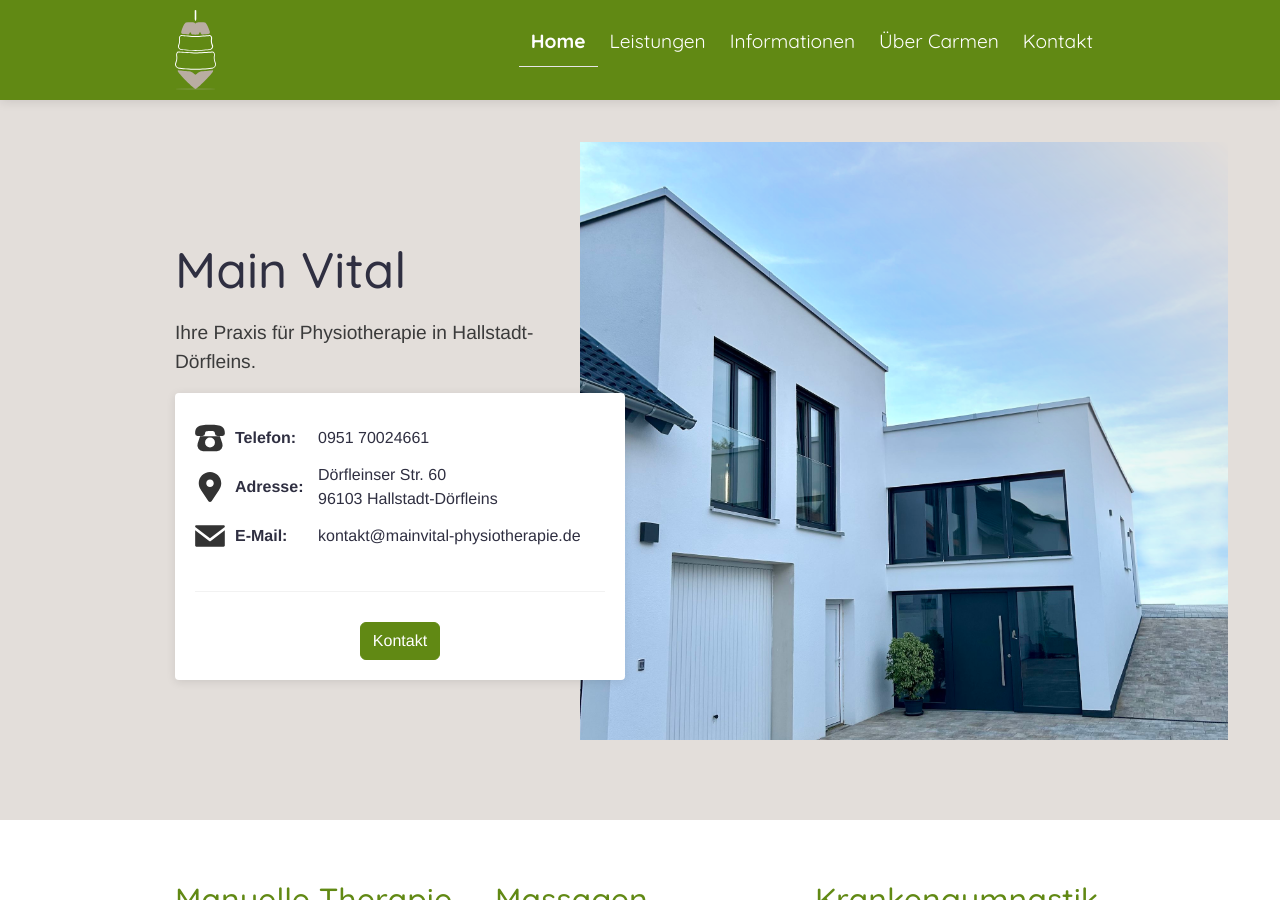
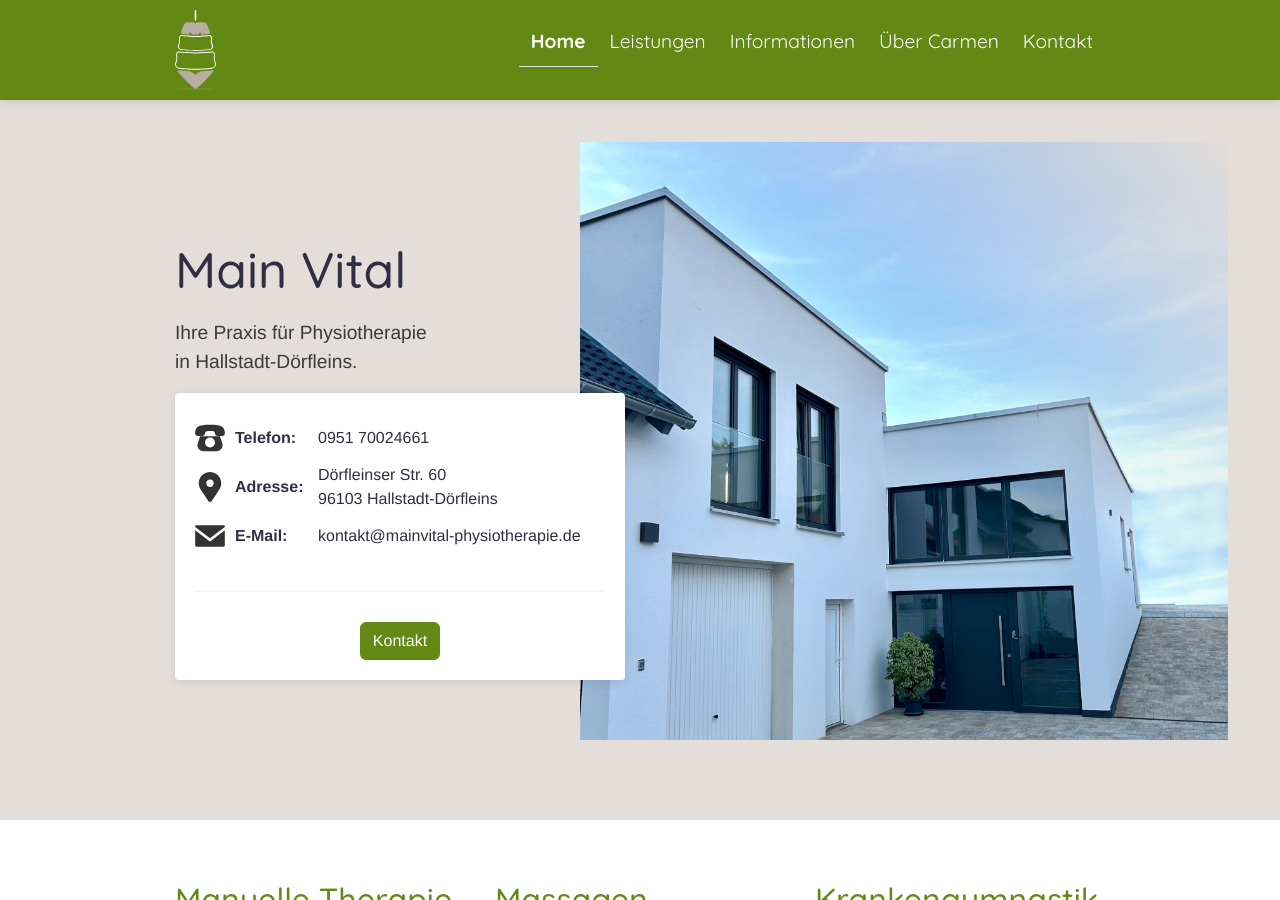
Before and after one commit to m-martin-j/physiotherapy-practice-web, a Jekyll site: the page built from _pages/index.md, in a window 1280 px wide and 900 px high. Built offline with Jekyll 4.4.1, drawn with Linux system fonts in a browser that asks for light colours.

Commit message:
Add responsive line-break

```diff
--- a/_pages/index.md
+++ b/_pages/index.md
@@ -11,4 +11,4 @@ show_call_box: true
 
 # Main Vital
 
-Ihre Praxis für Physiotherapie in {{ site.data.contact.address.city }}.
+Ihre Praxis für Physiotherapie <span class="d-none d-lg-inline"><br></span>in {{ site.data.contact.address.city }}.
```
